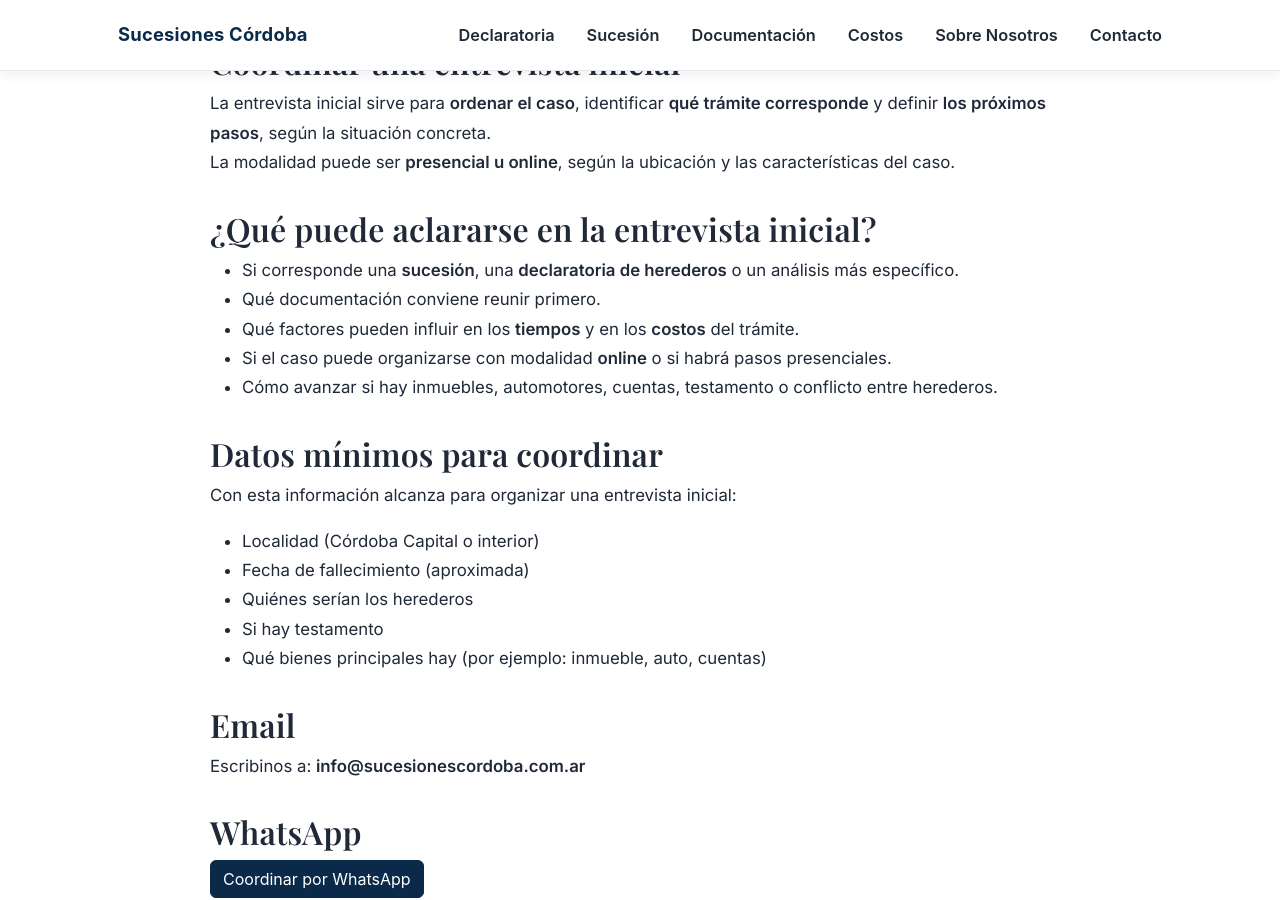
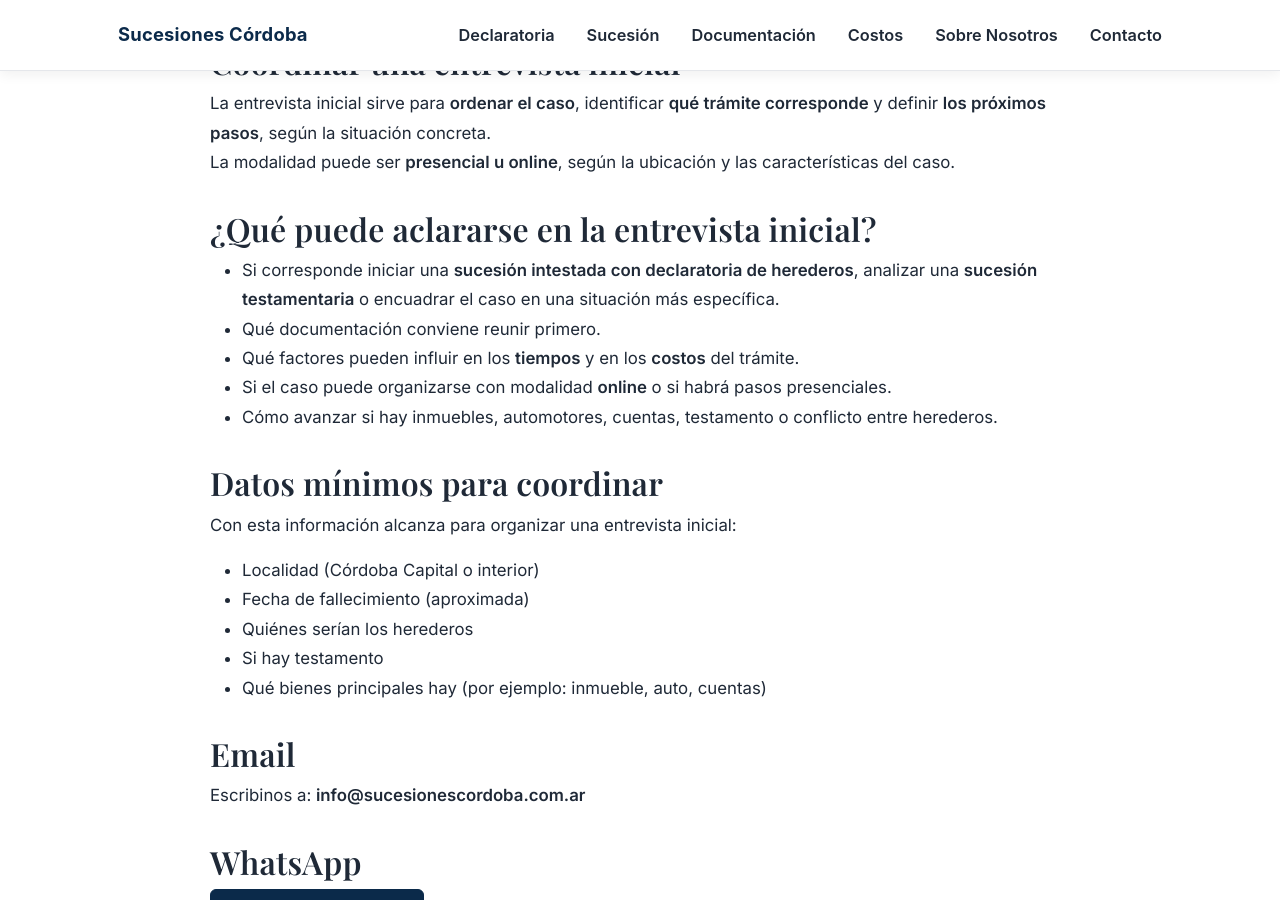
Before and after one commit to Elitedomainsx/sucesionescordoba, a Jekyll site: the page built from contacto.md, in a window 1280 px wide and 900 px high, scrolled down 620 px. Built offline with Jekyll 4.4.1, drawn with Linux system fonts in a browser that asks for light colours.

Commit message:
Update contacto.md

```diff
--- a/contacto.md
+++ b/contacto.md
@@ -12,7 +12,7 @@ La modalidad puede ser **presencial u online**, según la ubicación y las carac
 
 ## ¿Qué puede aclararse en la entrevista inicial?
 
-- Si corresponde una **sucesión**, una **declaratoria de herederos** o un análisis más específico.
+- Si corresponde iniciar una **sucesión intestada con declaratoria de herederos**, analizar una **sucesión testamentaria** o encuadrar el caso en una situación más específica.
 - Qué documentación conviene reunir primero.
 - Qué factores pueden influir en los **tiempos** y en los **costos** del trámite.
 - Si el caso puede organizarse con modalidad **online** o si habrá pasos presenciales.
```
